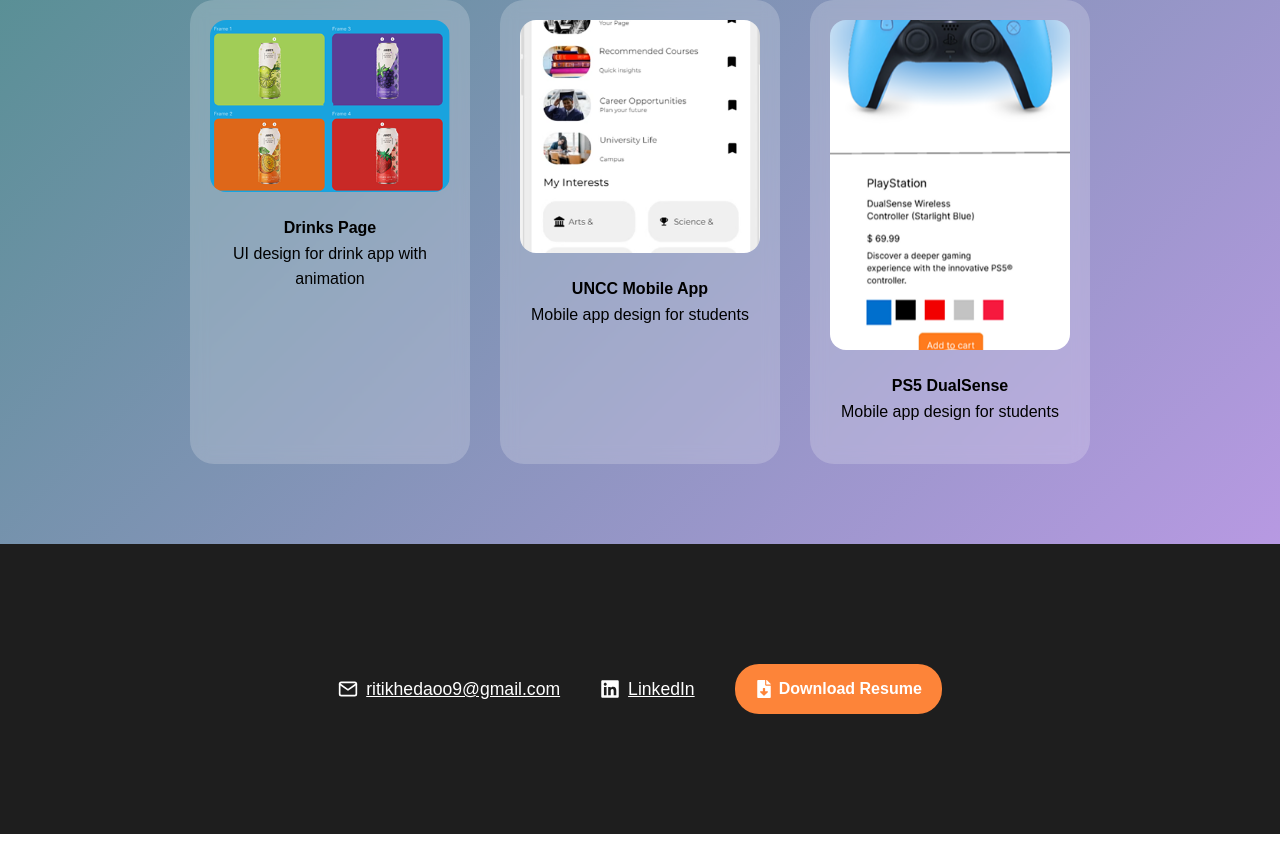
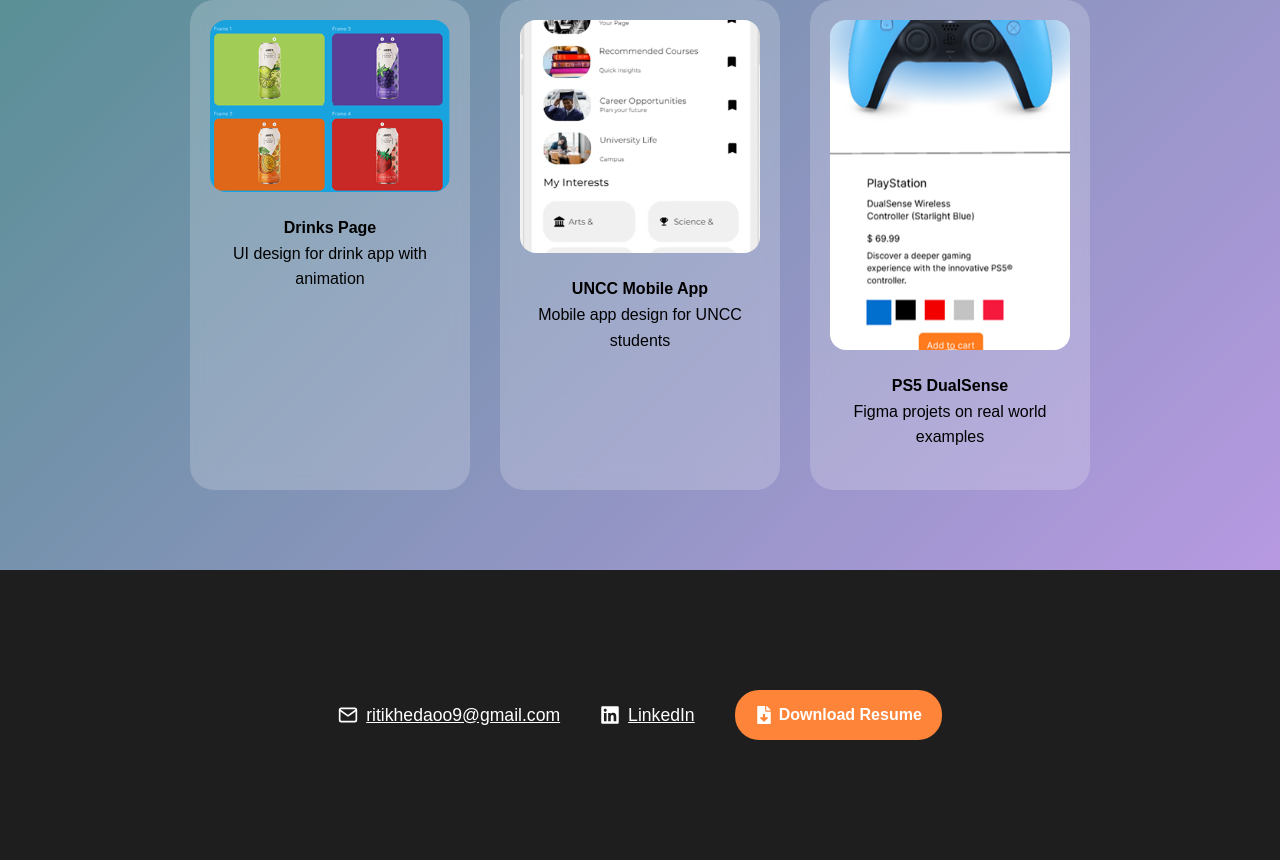
Before and after one commit to Parzzii/portfolio, a React (Create React App) app: page / in a window 1280 px wide. Shown: the part 3938-4798 px from the top of the page. Before the commit the page ends 4772 px from the top, so only its background shows below. Built offline with nearby package versions, Linux system fonts and the light colour scheme.

Commit message:
changes in HTML

```diff
--- a/src/components/HeroSection.jsx
+++ b/src/components/HeroSection.jsx
@@ -274,12 +274,12 @@
             <div className="project-card">
               <img src="/uncc.png" alt="UNCC Mobile" />
               <h4>UNCC Mobile App</h4>
-              <p>Mobile app design for students</p>
+              <p>Mobile app design for UNCC students</p>
             </div>
             <div className="project-card">
               <img src="/dualsense1.png" alt="UNCC Mobile" />
               <h4>PS5 DualSense</h4>
-              <p>Mobile app design for students</p>
+              <p>Figma projets on real world examples</p>
             </div>
           </div>
         </div>
```
